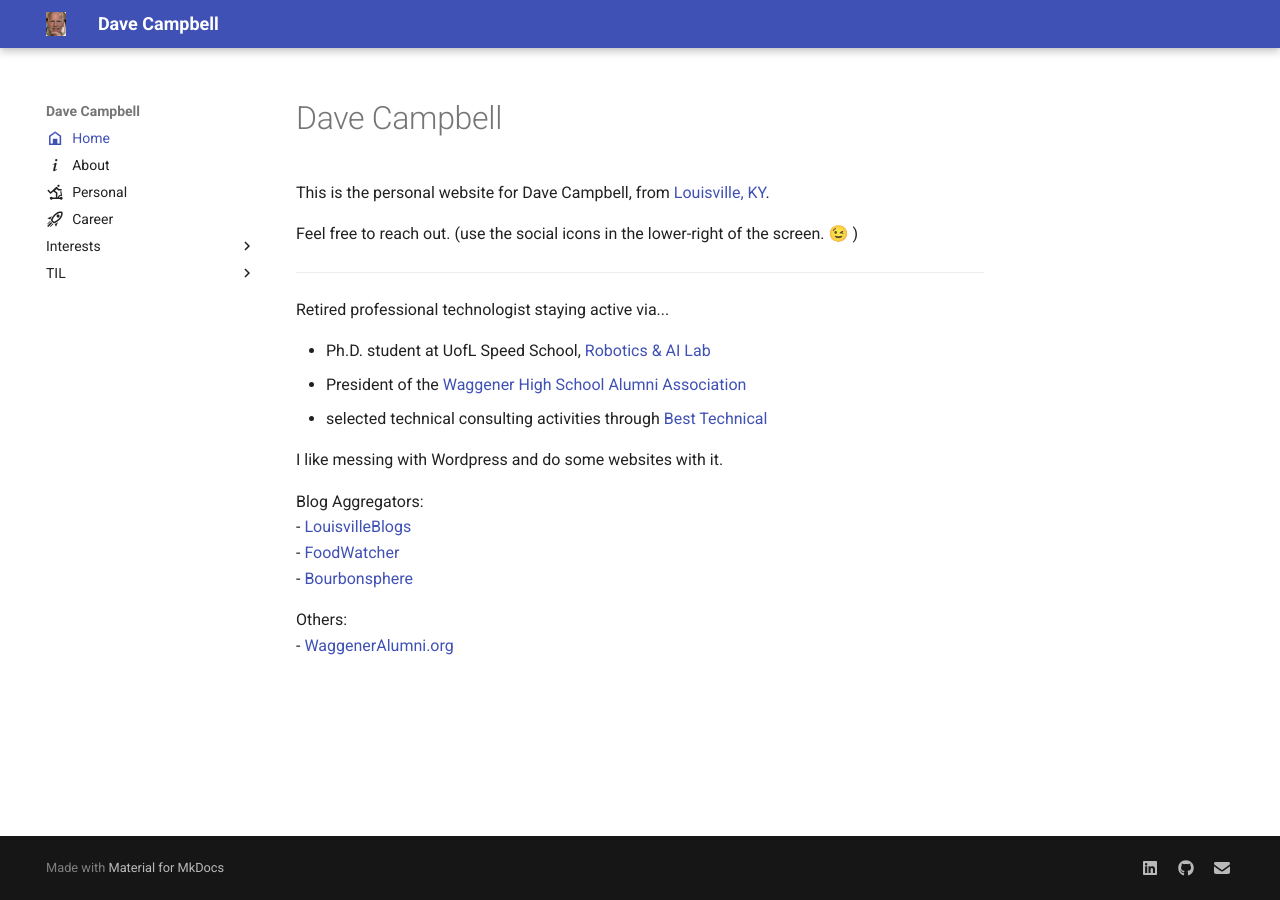
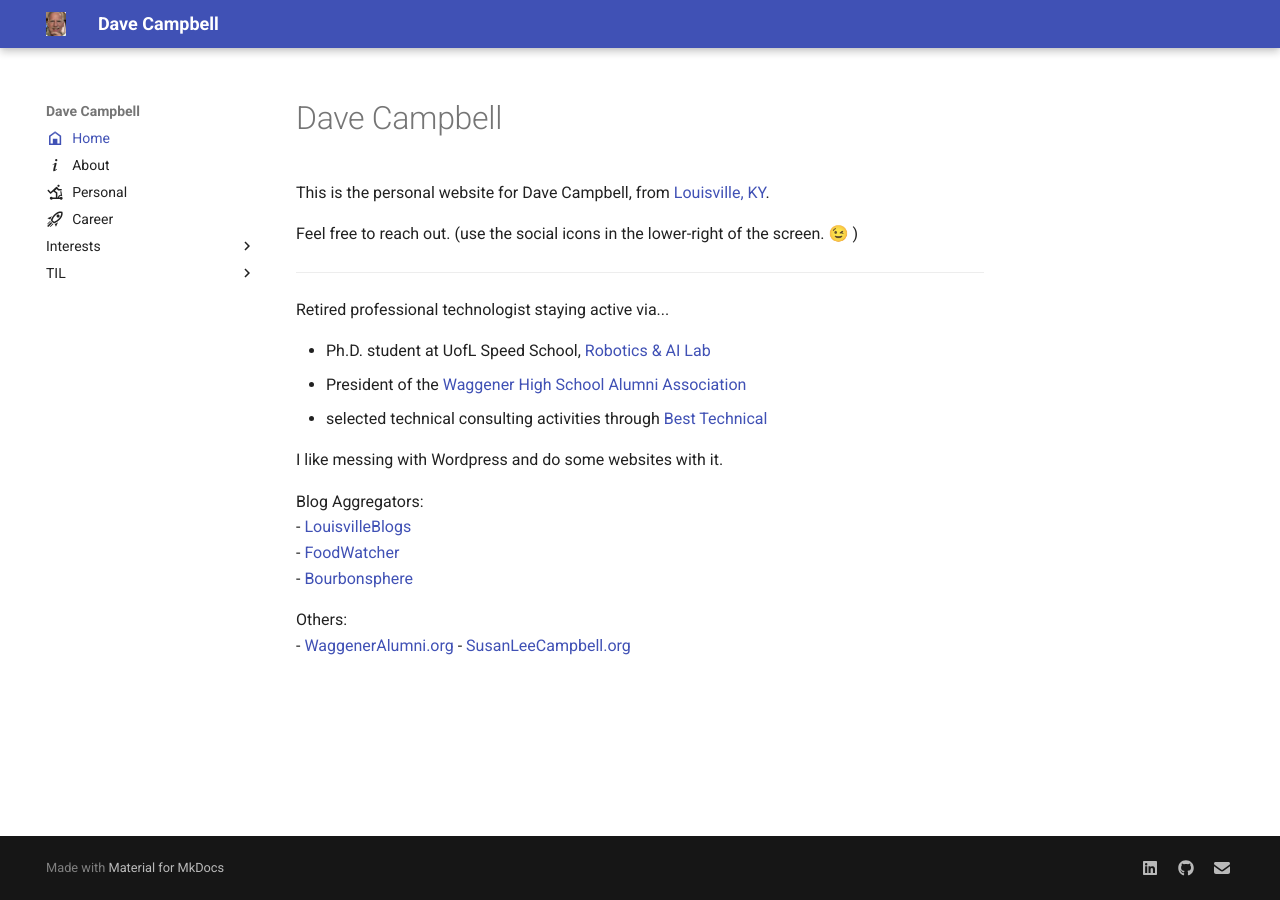
Before and after one commit to davecampbell/davecampbell.github.io, an MkDocs documentation site: the page built from docs/index.md, in a window 1280 px wide. Built offline with MkDocs 1.6.1 and Material for MkDocs 9.7.7, drawn with Linux system fonts in a browser that asks for light colours.

Commit message:
Update index.md

```diff
--- a/docs/index.md
+++ b/docs/index.md
@@ -25,3 +25,4 @@ Blog Aggregators:
 
 Others:
 - [WaggenerAlumni.org](https://waggeneralumni.org){:target="_blank" rel="noopener"}
+- [SusanLeeCampbell.org](https://susanleecampbell.org){:target="_blank" rel="noopener"}
```
